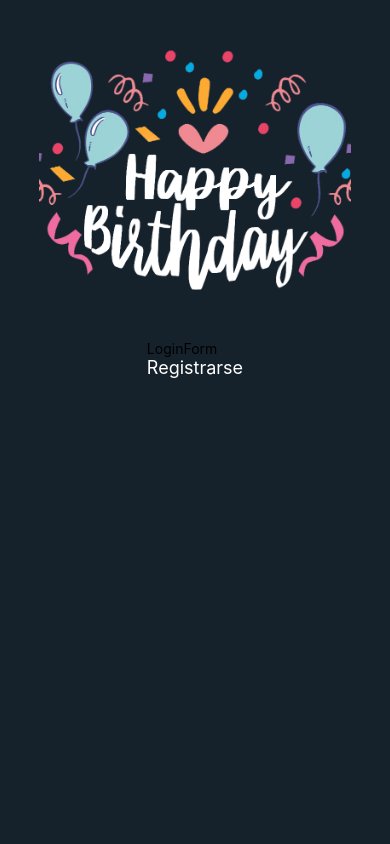
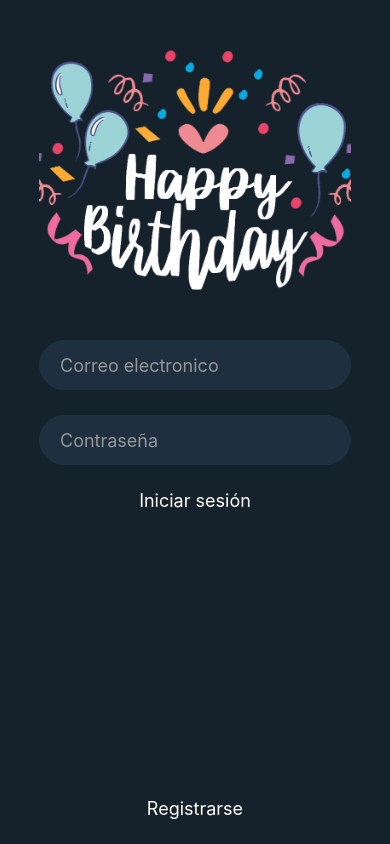
Before and after one commit to Lunaticfrg0/birthday-app, a React Native app: screen / in a window 390 px wide. Built offline with nearby package versions, Linux system fonts and the light colour scheme; no server answers.

Commit message:
finished the LoginForm

```diff
--- a/src/components/LoginForm.js
+++ b/src/components/LoginForm.js
@@ -1,22 +1,106 @@
 import React, {useState, useEffect}from 'react';
-import {StyleSheet, View, Text, TouchableOpacity} from 'react-native';
+import {StyleSheet,
+    View,
+    Text,
+    TouchableOpacity,
+    TextInput} from 'react-native';
+    import { validateEmail } from "../utils/validation";
+    import firebase from "../utils/firebase";
 
 export default function LoginForm(props){
 
     const {changeForm} = props;
+    const [formData, setFormData] = useState(defaultValue);
+    const [formErrors, setFormErrors] = useState({});
+
+    const login = () =>{
+        let error = {};
+
+        if(!formData.email || !formData.password){
+            if (!formData.email) error.email = true;
+            if (!formData.password) error.password = true;
+        }
+        else if (!validateEmail(formData.email)){
+            error.email = true;
+        }
+        else{
+            firebase
+            .auth()
+            .signInWithEmailAndPassword(formData.email, formData.password)
+            .catch(() =>{
+                setFormErrors({
+                    email: true,
+                    password: true
+                })
+            });
+        }
+        //setFormErrors cambiara el estado de formErrors con los valores de los errores en errors
+        setFormErrors(error);
+    }
+    //Metodo que cada vez que hay un cambio en el TextInput lo guarda en formData
+    const onChange = (e, type) =>{
+        setFormData({...formData, [type]: e.nativeEvent.text});
+    }
 
     return(
-        <View>
-            <Text>LoginForm</Text>
-            <TouchableOpacity>
-            <Text style={styles.btnText} onPress = {changeForm}>Registrarse</Text>
+        <>
+            <TextInput
+                style = {[styles.input, formErrors.email && styles.inputError]}
+                placeholder = "Correo electronico"
+                placeholderTextColor = "#969696"
+                onChange = {(e) => onChange(e, "email")}
+            />
+            <TextInput
+                style = {[styles.input, formErrors.password && styles.inputError]}
+                placeholder = "Contraseña"
+                placeholderTextColor = "#969696"
+                secureTextEntry = {true}
+                onChange = {(e) => onChange(e, "password")}
+
+            />
+
+            <TouchableOpacity onPress = {login}>
+            <Text style={styles.btnText}>Iniciar sesión</Text>
             </TouchableOpacity>
-        </View>
+
+            <View style = {styles.registerbtn}>
+            <TouchableOpacity onPress = {changeForm}>
+            <Text style={styles.btnText} >Registrarse</Text>
+            </TouchableOpacity>
+            </View>
+
+        </>
     );
 }
+function defaultValue(){
+        return{
+            email: "",
+            password: "",
+        }
+};
 const styles = StyleSheet.create({
     btnText:{
         color: "#fff",
         fontSize: 18,
+    },
+    input:{
+        height: 50,
+        color: "#fff",
+        width: "80%",
+        marginBottom: 25,
+        backgroundColor: "#1e3040",
+        paddingHorizontal: 20,
+        borderRadius: 50,
+        fontSize: 18,
+        borderWidth: 1,
+        borderColor: "#1e3040",
+    },
+    registerbtn:{
+        flex: 1,
+        justifyContent: 'flex-end',
+        marginBottom: 25,
+    },
+    inputError:{
+        borderColor:"#940c0c"
     }
 })
--- a/src/components/RegisterForm.js
+++ b/src/components/RegisterForm.js
@@ -17,7 +17,7 @@ export default function RegisterForm(props){
     const [formError, setFromError] = useState({});
 
     const registering = () =>{
-        //nos permite llevar constancia de que inputs les falta valor
+        //nos permite llevar constancia de que inputs les falta valor o no son validos
         let error = {} ;
         //si uno de los campos esta vacio === null
         //Ira asignando como true a error.x para asignarle el color de error al input
@@ -40,9 +40,7 @@ export default function RegisterForm(props){
         } else{
             firebase.auth()
             .createUserWithEmailAndPassword(formData.email, formData.password)
-            .then(()=>{
-                console.log("Cuenta creada");
-            }).catch(() =>{
+            .catch(() =>{
                 setFromError({
                     email: true,
                     password: true,
@@ -57,7 +55,7 @@ export default function RegisterForm(props){
             <TextInput
                 // Si formError.email === true se aplica el styles.error
                 style ={[styles.input, formError.email && styles.errorInput]}
-                placeholder= "Correo Electronico"
+                placeholder= "Correo electronico"
                 placeholderTextColor = "#969696"
                 //Una vez que cambie el input activara el cambio de estado
                 //setFormData hara que cambie cada propiedad del objeto formData
@@ -79,13 +77,13 @@ export default function RegisterForm(props){
                 onChange = {(e) => setFormData({...formData, repeatedpassword: e.nativeEvent.text})}
 
             />
-            <TouchableOpacity>
-            <Text style={styles.btnText} onPress = {registering}>Registrarse</Text>
+            <TouchableOpacity onPress = {registering}>
+            <Text style={styles.btnText}>Registrarse</Text>
             </TouchableOpacity>
 
             <View style ={styles.loginbtn}>
-            <TouchableOpacity>
-            <Text style={styles.btnText} onPress = {changeForm}>Iniciar sesion</Text>
+            <TouchableOpacity onPress = {changeForm}>
+            <Text style={styles.btnText} >Iniciar sesion</Text>
             </TouchableOpacity>
             </View>
 
```
